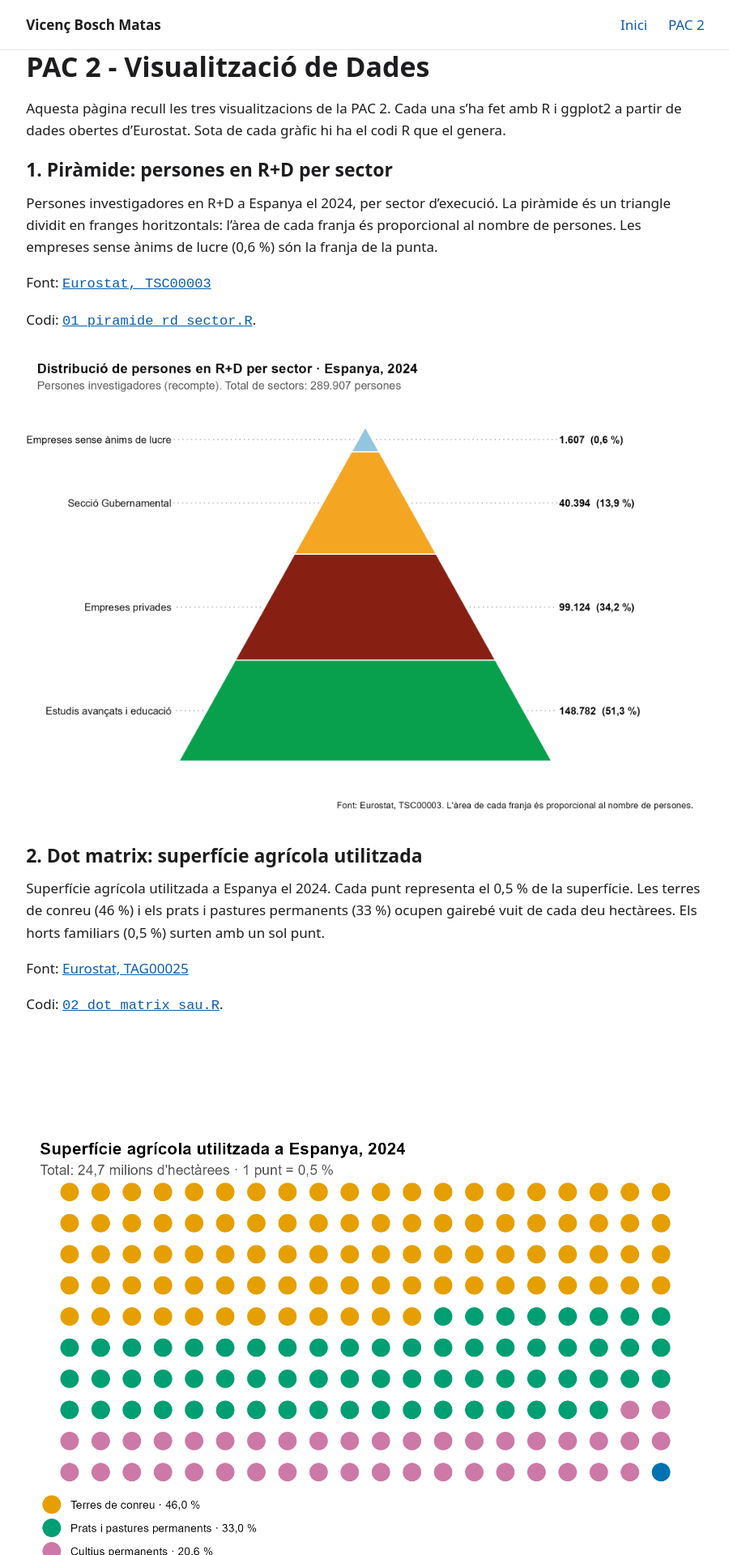
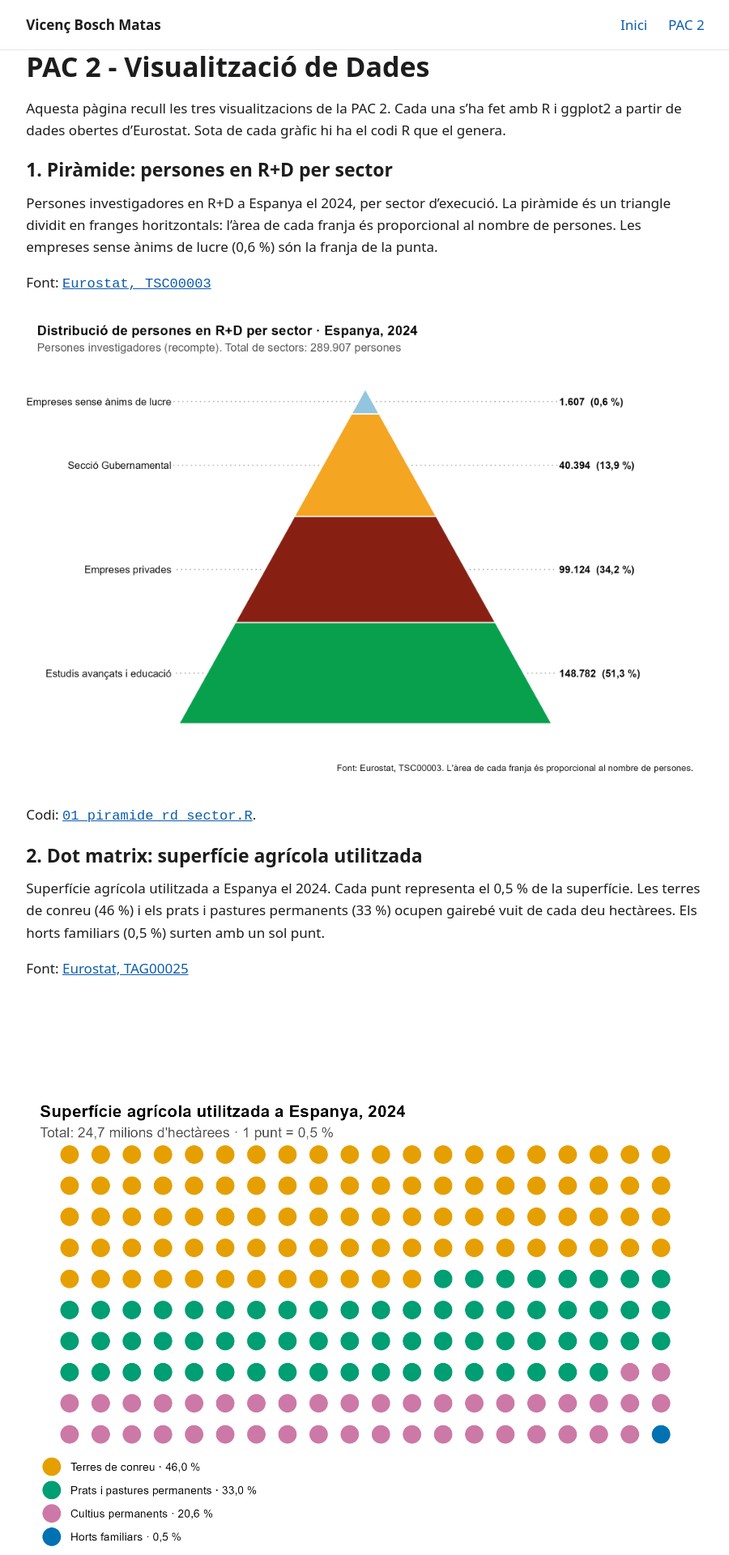
Before and after one commit to VBoschMatas/vboschmatas.github.io, a Jekyll site: the page built from pac2.md, in a window 1280 px wide. Shown: the top 1920 px of the page at 81% size, without its empty margins (189-1089 px from the left). Built offline with Jekyll 4.4.1, drawn with Linux system fonts in a browser that asks for light colours.

Commit message:
Update code references in pac2.md

```diff
--- a/pac2.md
+++ b/pac2.md
@@ -15,10 +15,9 @@ Persones investigadores en R+D a Espanya el 2024, per sector d'execució. La pir
 
 Font: [`Eurostat, TSC00003`](https://ec.europa.eu/eurostat/databrowser/view/tsc00003/default/table?lang=en)
 
-Codi: [`01_piramide_rd_sector.R`]({{ '/assets/codi/01_piramide_rd_sector.R' | relative_url }}).
-
 <img style="max-width:100%; width:auto; height:auto;" src="{{ '/assets/img/piramide-rd-sector.png' | relative_url }}" alt="Piràmide de la distribució de persones en R+D per sector a Espanya el 2024. Estudis avançats i educació 51,3 %, empreses privades 34,2 %, secció governamental 13,9 % i empreses sense ànims de lucre 0,6 %.">
 
+Codi: [`01_piramide_rd_sector.R`]({{ '/assets/codi/01_piramide_rd_sector.R' | relative_url }}).
 
 ## 2. Dot matrix: superfície agrícola utilitzada
 
@@ -26,10 +25,9 @@ Superfície agrícola utilitzada a Espanya el 2024. Cada punt representa el 0,5
 
 Font: [Eurostat, TAG00025](https://ec.europa.eu/eurostat/databrowser/view/tag00025/default/table?lang=en&category=t_agr.t_apro.t_apro_cp)
 
-Codi: [`02_dot_matrix_sau.R`]({{ '/assets/codi/02_dot_matrix_sau.R' | relative_url }}).
-
 <img style="max-width:100%; width:auto; height:auto;" src="{{ '/assets/img/dot-matrix-sau.png' | relative_url }}" alt="Graella de 200 punts amb la superfície agrícola utilitzada d'Espanya el 2024: 46 % terres de conreu, 33 % prats i pastures permanents, 20,6 % cultius permanents i 0,5 % horts familiars.">
 
+Codi: [`02_dot_matrix_sau.R`]({{ '/assets/codi/02_dot_matrix_sau.R' | relative_url }}).
 
 ## 3. Espiral: arribades a establiments de vacances
 
@@ -37,6 +35,6 @@ Arribades mensuals a establiments de vacances i de curta estada a Espanya, de ge
 
 Font: [`Eurostat, TOUR_OCC_ARM`](https://ec.europa.eu/eurostat/databrowser/view/tour_occ_arm__custom_23799938/default/table)
 
+<img style="max-width:100%; width:auto; height:auto;" src="{{ '/assets/img/espiral-arribades-turisme.webp' | relative_url }}" alt="Espiral amb una volta per any de 2012 a 2026. Cada mes és una posició angular i el gruix i el color de la línia mostren el nombre d'arribades mensuals a establiments de vacances i curta estada a Espanya.">
+
 Codi: [`03_espiral_arribades_turisme.R`]({{ '/assets/codi/03_espiral_arribades_turisme.R' | relative_url }}).
-
-<img style="max-width:100%; width:auto; height:auto;" src="{{ '/assets/img/espiral-arribades-turisme.webp' | relative_url }}" alt="Espiral amb una volta per any de 2012 a 2026. Cada mes és una posició angular i el gruix i el color de la línia mostren el nombre d'arribades mensuals a establiments de vacances i curta estada a Espanya.">
```
